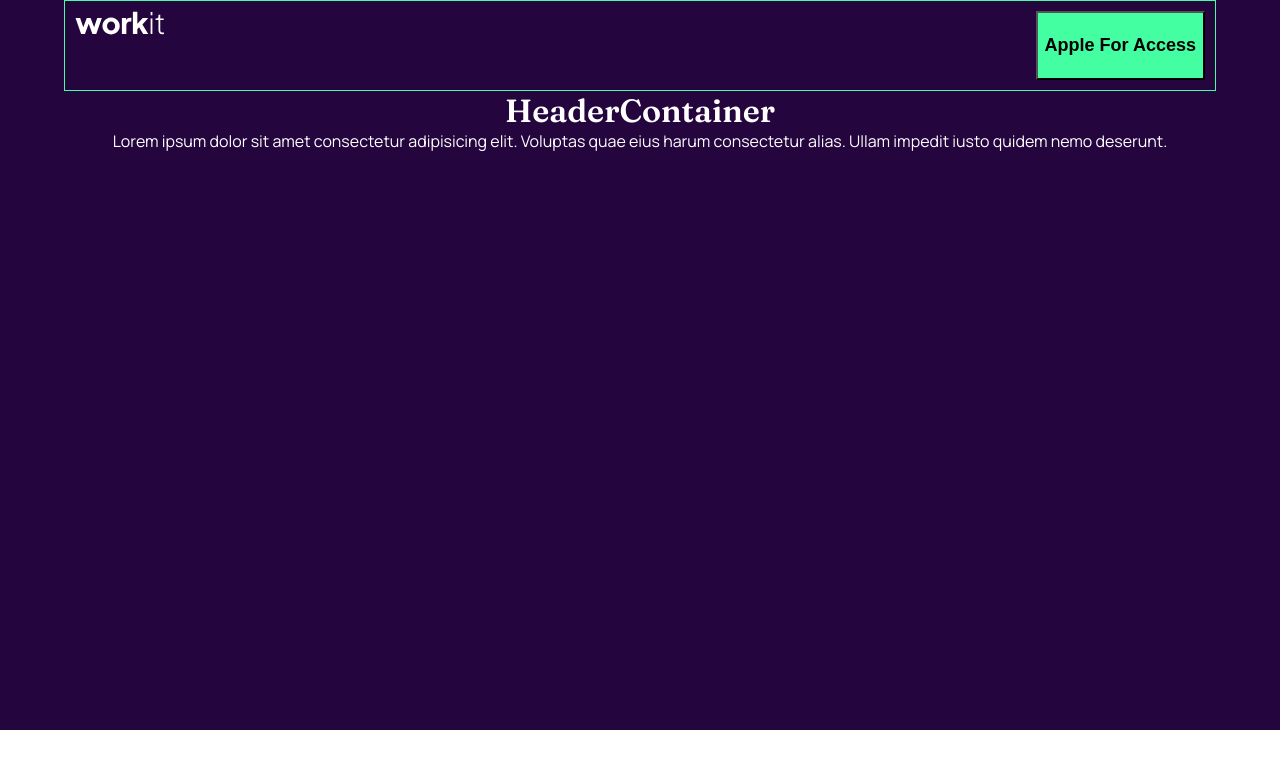
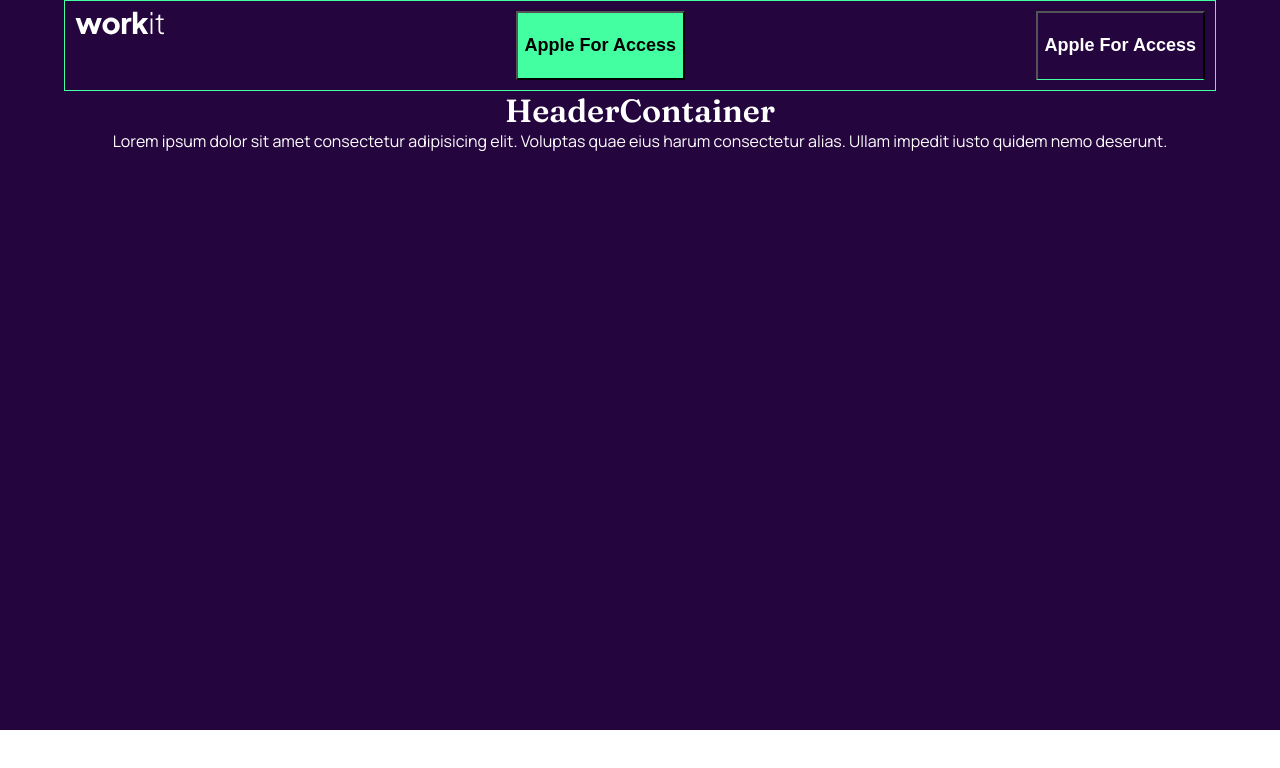
Before and after one commit to PiriyaLapa/workit-landing-page, a React (Create React App) app: page / in a window 1280 px wide. Shown: the top 768 px of the page. Built offline with nearby package versions, Linux system fonts and the light colour scheme.

Commit message:
update Secondary

```diff
--- a/src/Components/ButtonComponents.tsx
+++ b/src/Components/ButtonComponents.tsx
@@ -21,9 +21,11 @@ const StylePrimaryBtn = styled.button<{theme: typeof theme}>`
 `;
 
 const StyleSecondary = styled(StylePrimaryBtn)`
+    background-color:${(props) => props.theme.darkPurpleColor};
     color:${(props) => props.theme.WhiteColor};
     border-bottom: 1px solid ${(props) => props.theme.EncaplyptusColor};
     &:hover {
+        border:none;
         color:${(props) => props.theme.EncaplyptusColor};
         transition:0.4s;
     }
@@ -37,5 +39,10 @@ export class PrimaryBtn extends Component{
     }
 }
 
-export class SecondayBtn extends Component{
+export class SecondaryBtn extends Component{
+    render():ReactNode{
+        return(
+            <StyleSecondary theme={theme}>apple for access</StyleSecondary>
+        )
+    }
 }
--- a/src/Components/Navbar.tsx
+++ b/src/Components/Navbar.tsx
@@ -1,7 +1,7 @@
 import { Component, ReactNode } from "react";
 import styled from "styled-components";
 import { theme } from "../utility";
-import { PrimaryBtn } from "./ButtonComponents";
+import { PrimaryBtn, SecondaryBtn } from "./ButtonComponents";
 // import LogoIcon from "../assets/Logo.png";
 
 const StyledNavbar = styled.nav<{ theme: typeof theme }>`
@@ -55,6 +55,7 @@ export default class Navbar extends Component {
       <StyledNavbar theme={theme}>
         <Logo />
         <PrimaryBtn />
+        <SecondaryBtn />
       </StyledNavbar>
     );
   }
```
